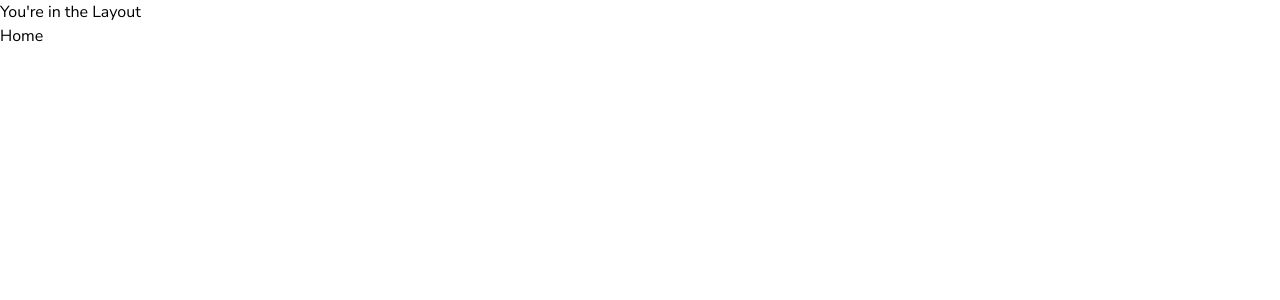
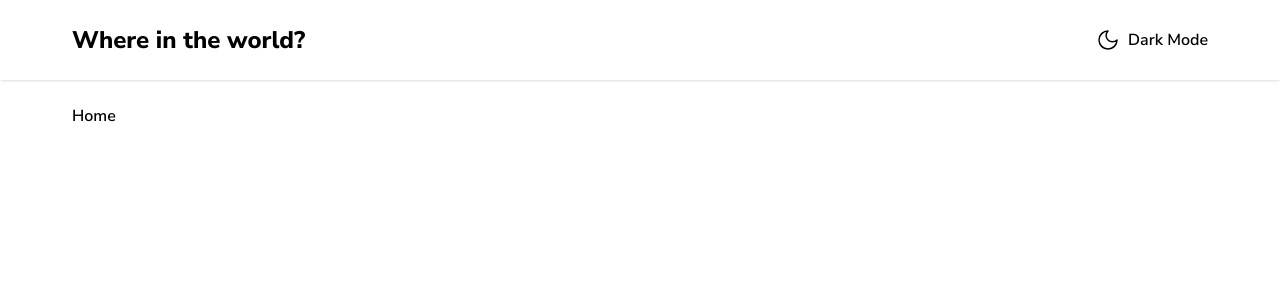
Before and after one commit to medaich/rest-countries-api, a React (Vite) app: page / in a window 1280 px wide. Shown: the top 300 px of the page. Built offline with nearby package versions, Linux system fonts and the light colour scheme.

Commit message:
Finish header

```diff
--- a/index.html
+++ b/index.html
@@ -14,7 +14,7 @@
     />
   </head>
   <body
-    class="bg-very-light-gray dark:bg-very-dark-blue-dark text-very-dark-blue-light dark:text-white font-nunito"
+    class="bg-very-light-gray dark:bg-very-dark-blue-dark text-very-dark-blue-light dark:text-white font-nunito font-semibold max-sm:text-sm"
   >
     <div id="root"></div>
     <script type="module" src="/src/main.tsx"></script>
--- /dev/null
+++ b/src/components/Header.tsx
@@ -0,0 +1,21 @@
+import { Moon } from "lucide-react";
+import Wrapper from "./Wrapper";
+
+const Header = () => {
+  return (
+    <header className="bg-white dark:bg-dark-blue shadow">
+      <Wrapper className="flex items-center justify-between">
+        <h1 className="font-[800] text-2xl max-sm:text-base">
+          Where in the world?
+        </h1>
+        <button className="flex items-center gap-2">
+          <Moon strokeWidth={1.5} className="w-6 max-sm:w-4" />
+          {/* <Moon strokeWidth={1.5} className="w-6 max-sm:w-4 fill="currentColor" /> for dark mode */}
+          <p>Dark Mode</p>
+        </button>
+      </Wrapper>
+    </header>
+  );
+};
+
+export default Header;
--- /dev/null
+++ b/src/components/Wrapper.tsx
@@ -0,0 +1,16 @@
+import { ReactNode } from "react";
+import { cn } from "../lib/utils";
+
+const Wrapper = ({
+  children,
+  className,
+}: {
+  children: ReactNode;
+  className?: string;
+}) => {
+  return (
+    <div className={cn("px-18 py-6 max-sm:px-6", className)}>{children}</div>
+  );
+};
+
+export default Wrapper;
--- a/src/pages/Layout.tsx
+++ b/src/pages/Layout.tsx
@@ -1,10 +1,16 @@
 import { Outlet } from "react-router";
+import Header from "../components/Header";
+import Wrapper from "../components/Wrapper";
 
 const Layout = () => {
   return (
-    <div>
-      <h1>You're in the Layout</h1>
-      <Outlet />
+    <div className="h-dvh ">
+      <Header />
+      <main>
+        <Wrapper>
+          <Outlet />
+        </Wrapper>
+      </main>
     </div>
   );
 };
```
